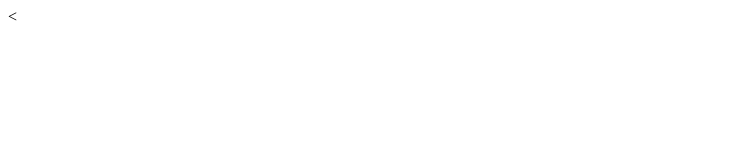
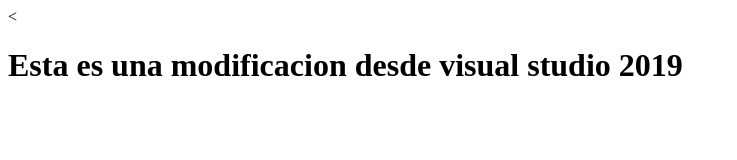
Before and after one commit to warriox/cursito-git, a plain HTML site: page index.html in a window 1280 px wide. Shown: the whole page, without its empty margins (0-737 px from the left). Drawn offline with Linux system fonts and the light colour scheme.

Commit message:
Se trabajo desde Visual Studio

```diff
--- a/index.html
+++ b/index.html
@@ -7,6 +7,6 @@
 	<link rel="stylesheet" href="">
 </head>
 <body>
-
+	<h1>Esta es una modificacion desde visual studio 2019</h1>
 </body>
 </html>
```
